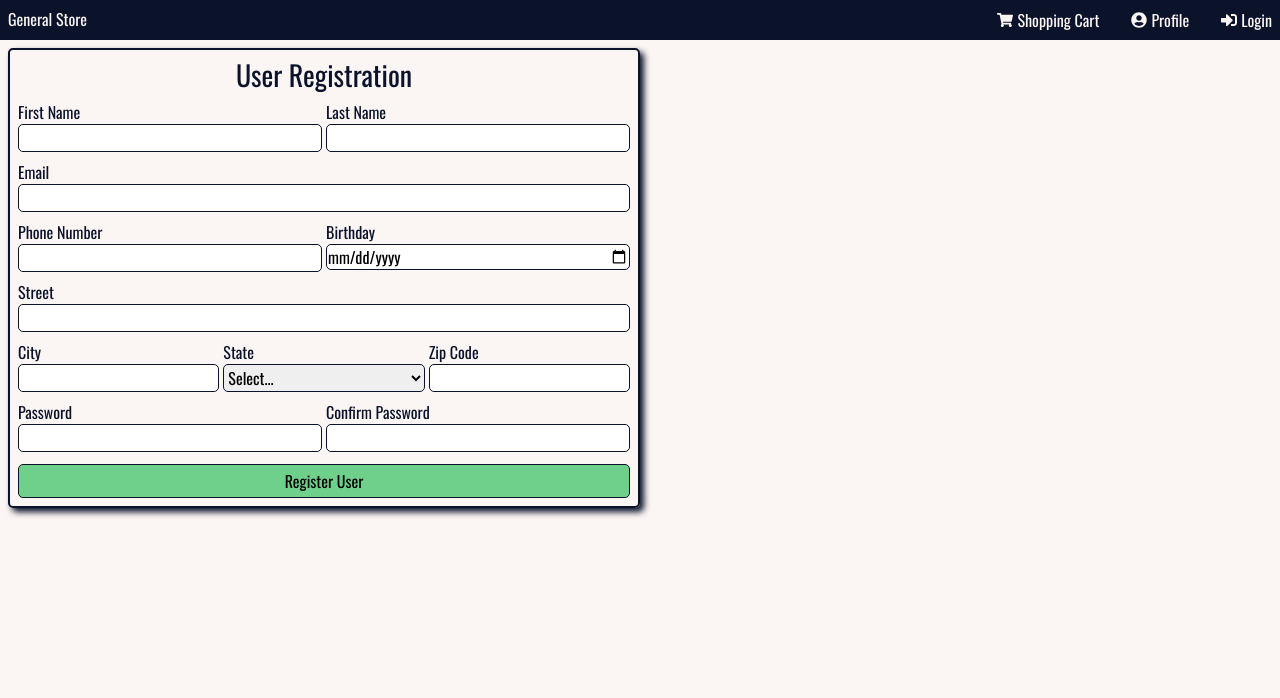
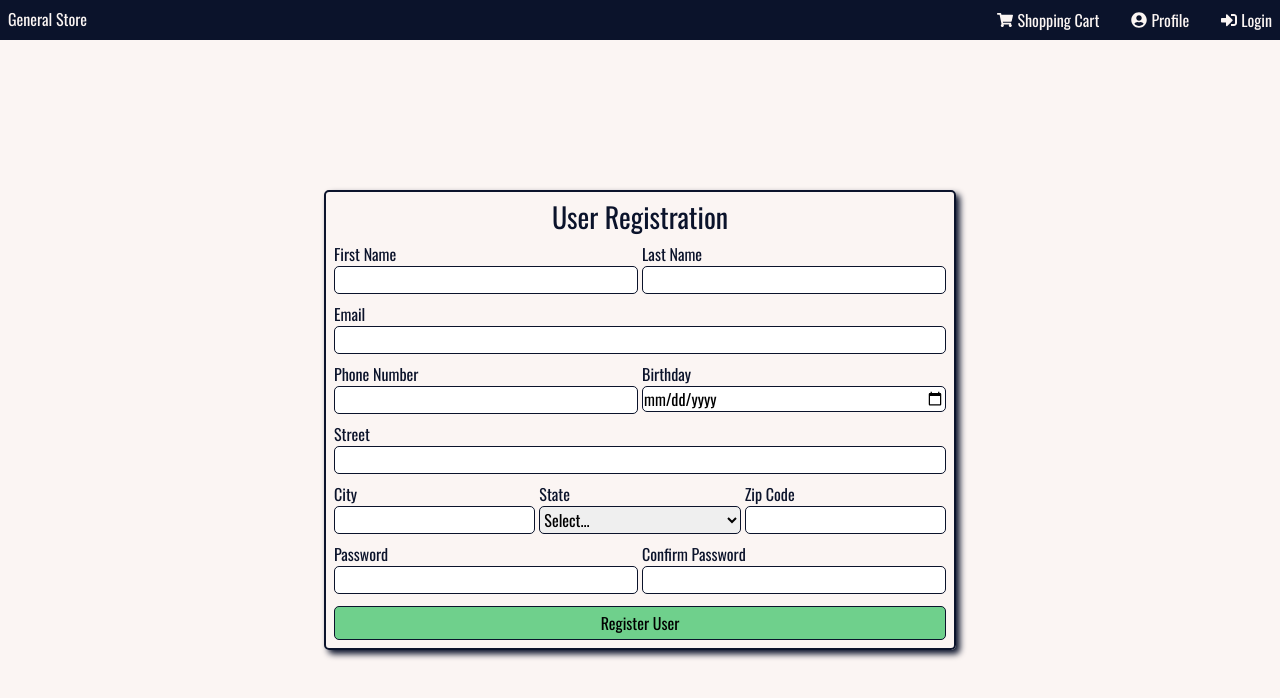
Before and after one commit to Aim4dabush/general-admin, a React (Vite) app: page /register in a window 1280 px wide. Shown: the top 698 px of the page. Built offline with nearby package versions, Linux system fonts and the light colour scheme.

Commit message:
RegisterPage - added more styles to page_container class

```diff
--- a/src/pages/register-page/RegisterPage.module.scss
+++ b/src/pages/register-page/RegisterPage.module.scss
@@ -1,3 +1,7 @@
 .page_container {
+  align-items: center;
+  display: flex;
+  height: calc(100vh - 40px);
+  justify-content: center;
   padding: 0.5rem;
 }
```
